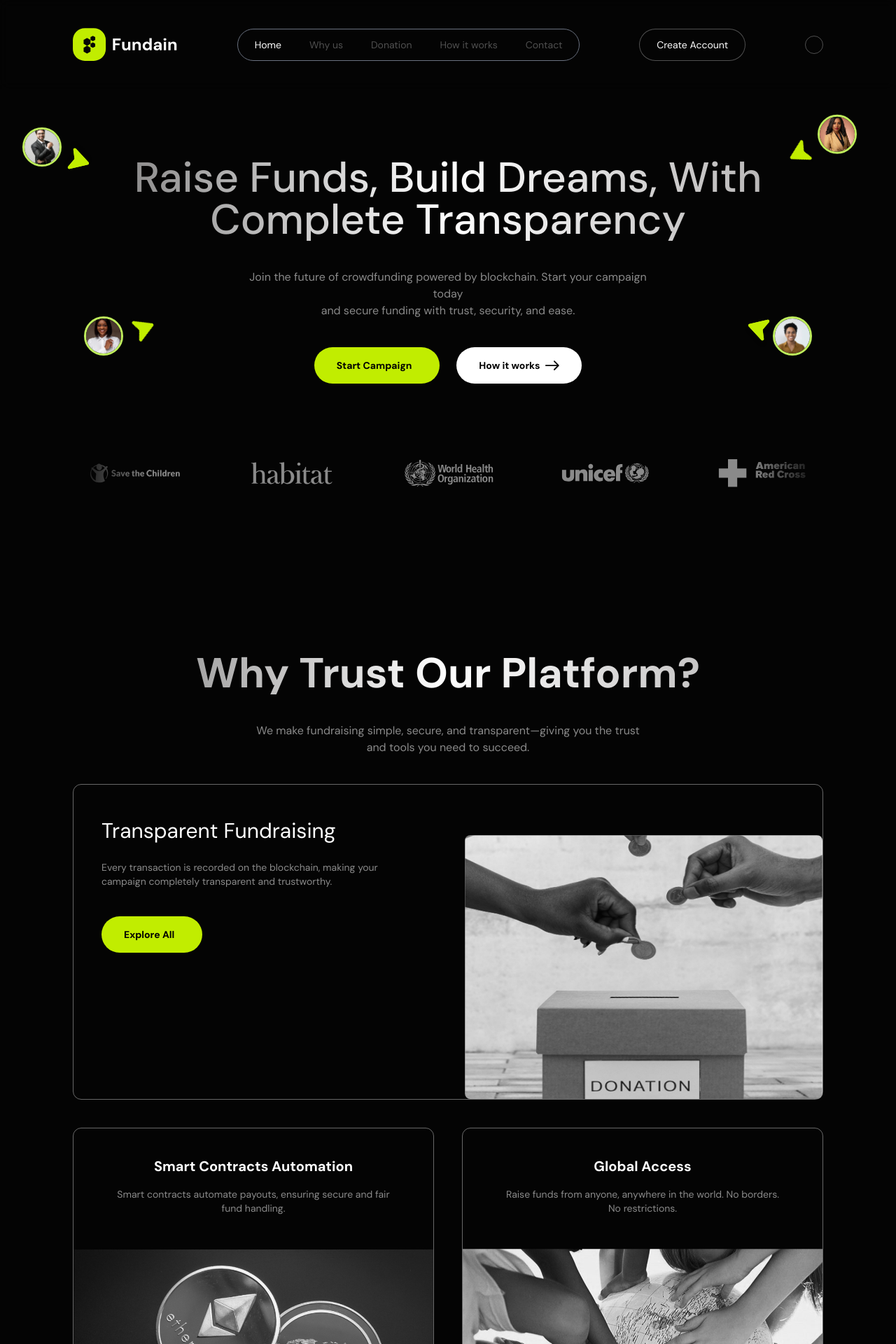
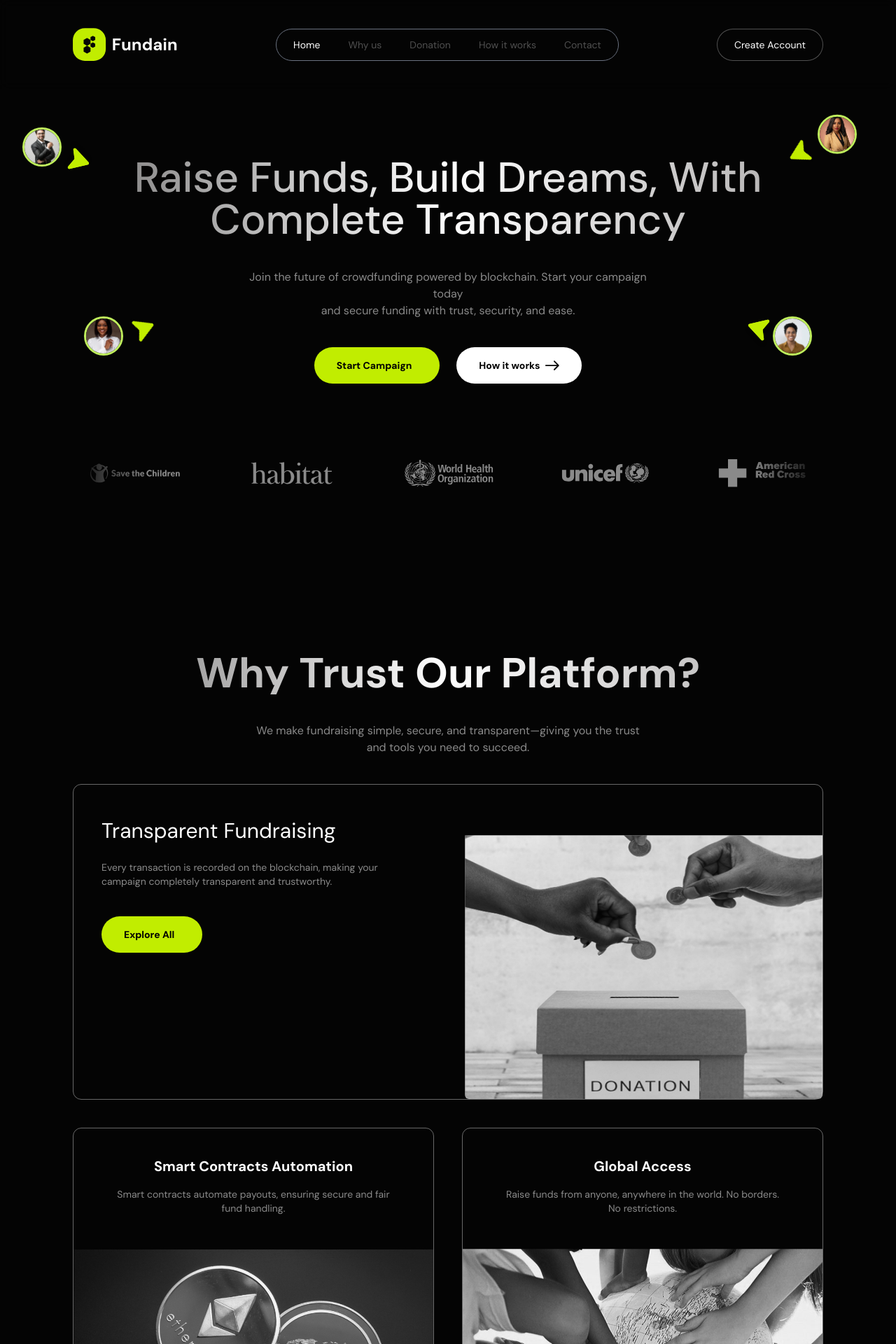
Before and after one commit to OyedejiEnoch/Fundain, a Next.js app: page / in a window 1280 px wide. Shown: the top 1920 px of the page at 70% size. Built offline with nearby package versions, Linux system fonts and the light colour scheme.

Commit message:
update adjustments

```diff
--- a/src/app/page.tsx
+++ b/src/app/page.tsx
@@ -19,3 +19,5 @@ export default function Home() {
     </>
   );
 }
+
+// @mui/x-data-grid @mui/material @emotion/react @emotion/styled lucide-react numeral recharts uuidaxios
--- a/src/sections/About.tsx
+++ b/src/sections/About.tsx
@@ -99,7 +99,7 @@ const About = () => {
                     </div>
 
                     <div className='mt-6'>
-                        <Image src={aboutImg1} alt='image' className='rounded-lg' />
+                        <Image src={aboutImg1} alt='image' className=' rounded-b-md' />
                     </div>
                 </div>
             </motion.div>
--- a/src/sections/Header.tsx
+++ b/src/sections/Header.tsx
@@ -78,9 +78,9 @@ const Header = () => {
                 Create Account
             </button>
 
-            <div className='border border-white/30 rounded-2xl p-3'>
+            <div className='md:hidden border border-white/30 rounded-2xl p-3'>
             <svg xmlns="http://www.w3.org/2000/svg" width="28" height="28" viewBox="0 0 24 24" fill="none" stroke="currentColor" strokeWidth="2" strokeLinecap="round" strokeLinejoin="round"
-                        className="feather feather-menu md:hidden text-white " onClick={()=>setIsOpen(!isOpen)}>
+                        className="feather feather-menu  text-white " onClick={()=>setIsOpen(!isOpen)}>
                 <line x1="3" y1="6" x2="21" y2="6"  className={(twMerge('origin-left  transition duration-200 text-white', isOpen && 'rotate-45 -translate-y-1'))}></line>
                 <line x1="3" y1="12" x2="21" y2="12" className={(twMerge(' transition duration-200 text-white',isOpen && 'opacity-0'))}></line>
                 <line x1="3" y1="18" x2="21" y2="18" className={(twMerge('origin-left  transition duration-200 text-white',isOpen && '-rotate-45 translate-y-1'))}></line>
```
